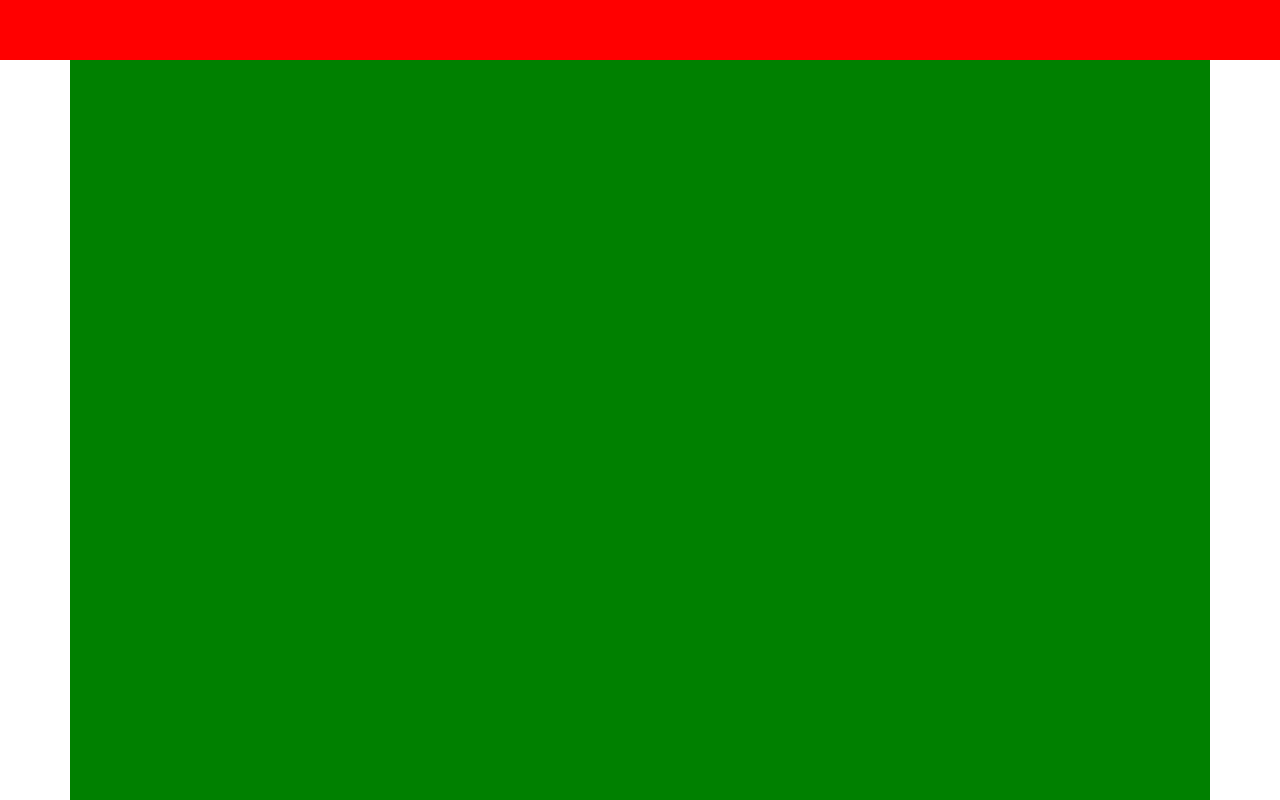
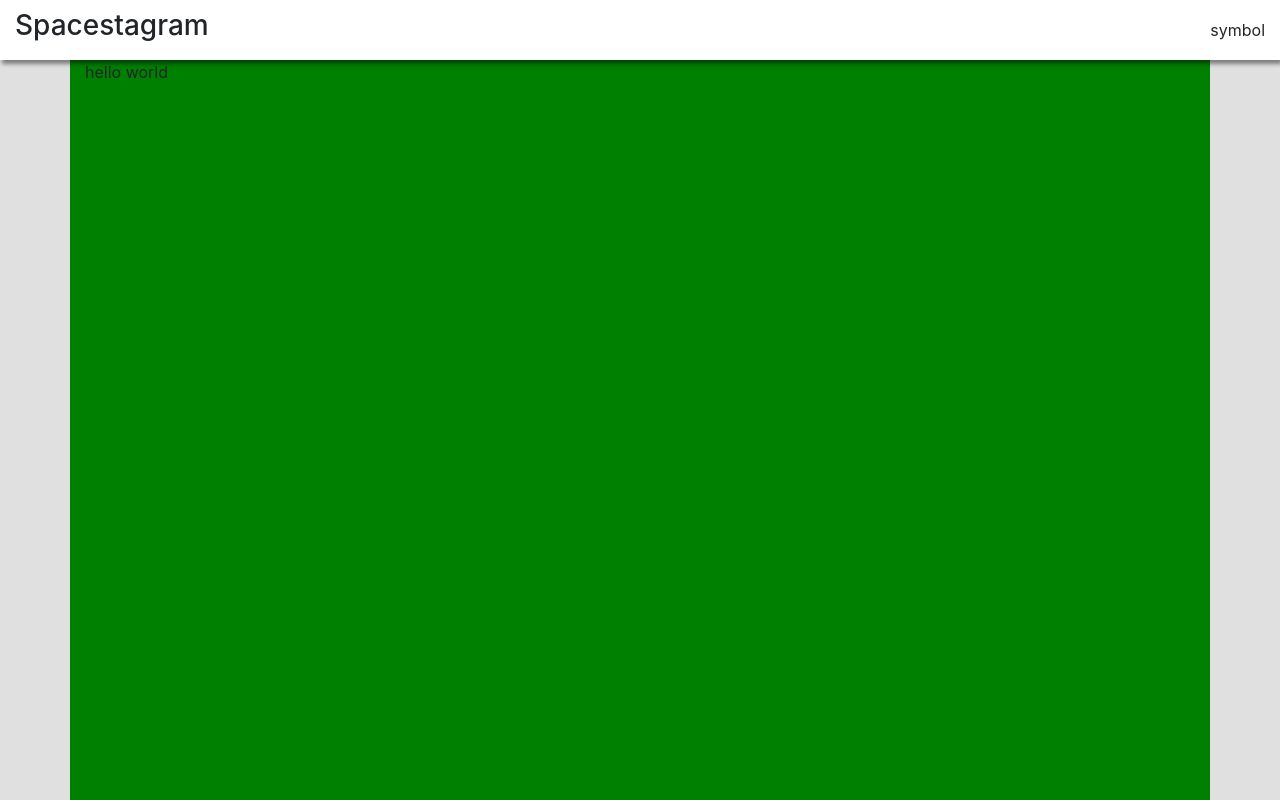
Before and after one commit to setdavid/shopify_challenge_2022, a React (Create React App) app: page / in a window 1280 px wide. Built offline with nearby package versions, Linux system fonts and the light colour scheme.

Commit message:
basic navbar

```diff
--- a/src/App.js
+++ b/src/App.js
@@ -1,14 +1,19 @@
 import React from "react";
 import MainContent from "./Components/MainContent";
-import Navbar from "./Components/Navbar";
+import Navbar, { NAVBAR_HEIGHT } from "./Components/Navbar";
 
 import "./css/base-styles.css";
 
 function App() {
+  let appContentCSS = {
+    gridTemplateRows: `${NAVBAR_HEIGHT}px 1fr`
+  }
+
   return (
     <div className="App">
-      <div id="app-content">
+      <div id="app-content" style={appContentCSS}>
         <Navbar />
+        <div />
         <MainContent />
       </div>
     </div>
--- a/src/Components/MainContent.jsx
+++ b/src/Components/MainContent.jsx
@@ -1,11 +1,13 @@
 import React from "react";
 
 function MainContent() {
-  return (
-    <div id="main-content" className="container">
-
-    </div>
-  );
+    return (
+        <div id="main-content-fluid" className="container-fluid">
+            <div id="main-content" className="container full-height">
+                hello world
+            </div>
+        </div>
+    );
 }
 
 export default MainContent;
--- a/src/Components/Navbar.jsx
+++ b/src/Components/Navbar.jsx
@@ -1,11 +1,26 @@
 import React from "react";
 
+export const NAVBAR_HEIGHT = 60;
+
 function Navbar() {
-  return (
-    <div id="navbar" className="container-fluid">
+    let navbarCSS = {
+        height: `${NAVBAR_HEIGHT}px`
+    }
 
-    </div>
-  );
+    return (
+        <div id="navbar" className="container-fluid" style={navbarCSS}>
+            <div className="row full-height">
+                <div id="logo" className="col-6">
+                    <h3>
+                        Spacestagram
+                    </h3>
+                </div>
+                <div id="search-toggle" className="col-6">
+                    symbol
+                </div>
+            </div>
+        </div>
+    );
 }
 
 export default Navbar;
--- a/src/css/base-styles.css
+++ b/src/css/base-styles.css
@@ -1,7 +1,7 @@
 /********** Defaults **********/
 
 :root {
-    --theme-color-1: #990000;
+    --theme-1: #E0E0E0;
 }
 
 /********** Features **********/
@@ -30,15 +30,37 @@
 #app-content {
     display: grid;
     height: 100vh;
-    grid-template-rows: 60px 1fr;
 }
 
 #navbar {
-    background: red;
+    box-shadow: 2px 4px 4px hsl(0deg 0% 0% / 0.44);
+    z-index: 1000;
+    background: white;
+    position: fixed;
+}
+
+#logo {
+    display: flex;
+    align-items: center;
+}
+
+#search-toggle {
+    display: flex;
+    justify-content: end;
+    align-items: center;
+}
+
+#search-section label {
+    font-size: 0.75rem;
 }
 
 #main-content {
     background: green;
+    scroll-behavior: smooth;
+}
+
+#main-content-fluid {
+    background: var(--theme-1);
     scroll-behavior: smooth;
 }
 
```
